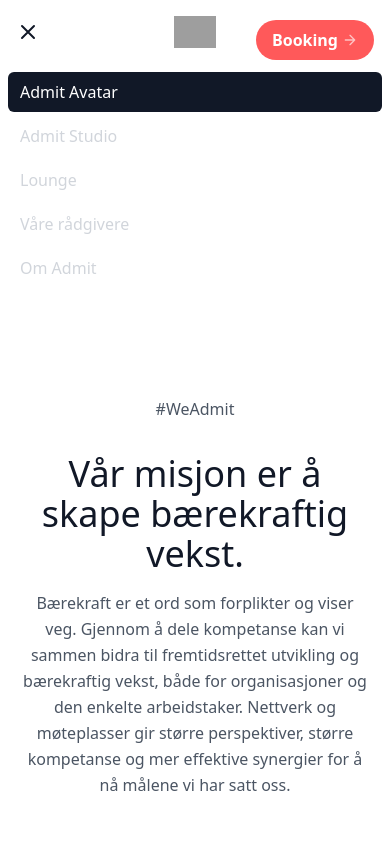
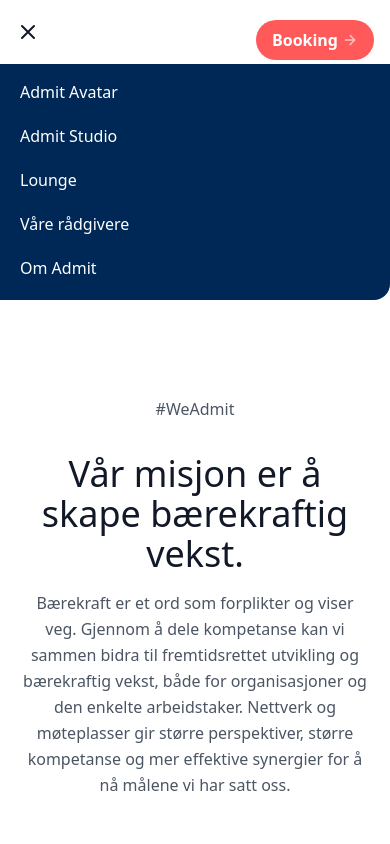
Before and after one commit to swappybizz/admitwebsite, a Gatsby site: page /about in a window 390 px wide. Both pictures are taken after a click on the button "Open main menu". Shown: the top 844 px of the page. Built offline with nearby package versions, Linux system fonts and the light colour scheme; Gatsby itself is replaced by a stand-in of ours; grey boxes are pictures that could not be loaded.

```diff
--- a/src/components/Navbar.js
+++ b/src/components/Navbar.js
@@ -1,8 +1,7 @@
-
 import React from "react"
-import { Disclosure} from "@headlessui/react"
-import {MenuIcon, XIcon } from "@heroicons/react/outline"
-import {Link} from "gatsby"
+import { Disclosure } from "@headlessui/react"
+import { MenuIcon, XIcon } from "@heroicons/react/outline"
+import { Link } from "gatsby"
 
 const navigation = [
   { name: "Admit Avatar", href: "/avatar", current: true },
@@ -18,7 +17,7 @@
 
 export default function Example() {
   return (
-    <Disclosure as="nav" className="bg-white">
+    <Disclosure as="nav" className="bg-white transition-all duration-500">
       {({ open }) => (
         <>
           <div className="max-w-7xl mx-auto px-2 sm:px-6 lg:px-8">
@@ -34,19 +33,22 @@
                   )}
                 </Disclosure.Button>
               </div>
-              <div className="flex-1 flex items-center justify-center sm:items-stretch sm:justify-center">
-                <div className="flex-shrink-0 flex items-start justify-center left-0">
+              <Link
+                to="/"
+                className="flex-shrink-0 hidden items-start justify-center left-0 sm:hidden md:flex"
+              >
                 <img
                   className="block lg:hidden h-8 w-auto"
-                    src="https://tailwindui.com/img/logos/workflow-mark.svg?color=indigo&shade=500"
+                  src="https://uploads-ssl.webflow.com/602535e288aec462623e79b5/608168cc4904e8cfd98c68fe_Admit%20logo%202020%20farger.png"
                   alt="Workflow"
                 />
                 <img
                   className="hidden lg:block h-8 w-auto"
-                    src="https://tailwindui.com/img/logos/workflow-mark.svg?color=indigo&shade=500"
+                  src="https://uploads-ssl.webflow.com/602535e288aec462623e79b5/608168cc4904e8cfd98c68fe_Admit%20logo%202020%20farger.png"
                   alt="Workflow"
                 />
-                </div>
+              </Link>
+              <div className="flex-1 flex items-center justify-center sm:items-stretch sm:justify-center">
                 <div className="hidden sm:block sm:ml-6">
                   <div className="flex space-x-4">
                     {navigation.map(item => (
@@ -68,98 +70,44 @@
                 </div>
               </div>
               <div className="absolute inset-y-0 right-0 flex items-center pr-2 sm:static sm:inset-auto sm:ml-6 sm:pr-0">
-              <a href="https://calendly.com/admitas/" className="inline-flex items-center bg-admit-red border-0 py-2 px-4 focus:outline-none hover:outline transition-b duration-500 hover:bg-admit-blue text-white rounded-full text-base font-bold mt-4 md:mt-0">Booking
-      <svg fill="none" stroke="currentColor" stroke-linecap="round" stroke-linejoin="round" stroke-width="2" className="w-4 h-4 ml-1 animate-pulse" viewBox="0 0 24 24">
+                <a
+                  href="https://calendly.com/admitas/"
+                  className="inline-flex items-center bg-admit-red border-0 py-2 px-4 focus:outline-none hover:outline transition-b duration-500 hover:bg-admit-blue text-white rounded-full text-base font-bold mt-4 md:mt-0"
+                >
+                  Booking
+                  <svg
+                    fill="none"
+                    stroke="currentColor"
+                    stroke-linecap="round"
+                    stroke-linejoin="round"
+                    stroke-width="2"
+                    className="w-4 h-4 ml-1 animate-pulse"
+                    viewBox="0 0 24 24"
+                  >
                     <path d="M5 12h14M12 5l7 7-7 7"></path>
                   </svg>
                 </a>
-
-
-                {/* Profile dropdown */}
-                {/* <Menu as="div" className="ml-3 relative">
-                  <div>
-                    <Menu.Button className="bg-gray-800 flex text-sm rounded-full focus:outline-none focus:ring-2 focus:ring-offset-2 focus:ring-offset-gray-800 focus:ring-white">
-                      <span className="sr-only">Open user menu</span>
-                      <img
-                        className="h-8 w-8 rounded-full"
-                        src="https://images.unsplash.com/photo-1472099645785-5658abf4ff4e?ixlib=rb-1.2.1&ixid=eyJhcHBfaWQiOjEyMDd9&auto=format&fit=facearea&facepad=2&w=256&h=256&q=80"
-                        alt=""
-                      />
-                    </Menu.Button>
-                  </div>
-                  <Transition
-                    as={Fragment}
-                    enter="transition ease-out duration-100"
-                    enterFrom="transform opacity-0 scale-95"
-                    enterTo="transform opacity-100 scale-100"
-                    leave="transition ease-in duration-75"
-                    leaveFrom="transform opacity-100 scale-100"
-                    leaveTo="transform opacity-0 scale-95"
-                  >
-                    <Menu.Items className="origin-top-right absolute right-0 mt-2 w-48 rounded-md shadow-lg py-1 bg-white ring-1 ring-black ring-opacity-5 focus:outline-none">
-                      <Menu.Item>
-                        {({ active }) => (
-                          <a
-                            href="/"
-                            className={classNames(
-                              active ? "bg-gray-100" : "",
-                              "block px-4 py-2 text-sm text-gray-700"
-                            )}
-                          >
-                            Your Profile
-                          </a>
-                        )}
-                      </Menu.Item>
-                      <Menu.Item>
-                        {({ active }) => (
-                          <a
-                            href="/"
-                            className={classNames(
-                              active ? "bg-gray-100" : "",
-                              "block px-4 py-2 text-sm text-gray-700"
-                            )}
-                          >
-                            Settings
-                          </a>
-                        )}
-                      </Menu.Item>
-                      <Menu.Item>
-                        {({ active }) => (
-                          <a
-                            href="/"
-                            className={classNames(
-                              active ? "bg-gray-100" : "",
-                              "block px-4 py-2 text-sm text-gray-700"
-                            )}
-                          >
-                            Sign out
-                          </a>
-                        )}
-                      </Menu.Item>
-                    </Menu.Items>
-                  </Transition>
-                </Menu> */}
               </div>
             </div>
           </div>
 
-          <Disclosure.Panel className="sm:hidden">
+          <Disclosure.Panel className="sm:hidden bg-admit-blue rounded-br-2xl transition-all duration-500">
             <div className="px-2 pt-2 pb-3 space-y-1">
               {navigation.map(item => (
-                <Disclosure.Button
+                <Link
                   key={item.name}
                   as="a"
-                  href={item.href}
+                  to={item.href}
                   className={classNames(
                     item.current
-                      ? "bg-gray-900 text-white"
-                      : "text-gray-300 hover:bg-gray-700 hover:text-white",
+                      ? " text-white"
+                      : "text-white hover:bg-admit-red hover:text-gray-300 transition-colors duration-300",
                     "block px-3 py-2 rounded-md text-base font-medium"
                   )}
                   aria-current={item.current ? "page" : undefined}
                 >
                   {item.name}
-                </Disclosure.Button>
+                </Link>
               ))}
             </div>
           </Disclosure.Panel>
```
Lines whose indentation alone changed are shown as unchanged.
